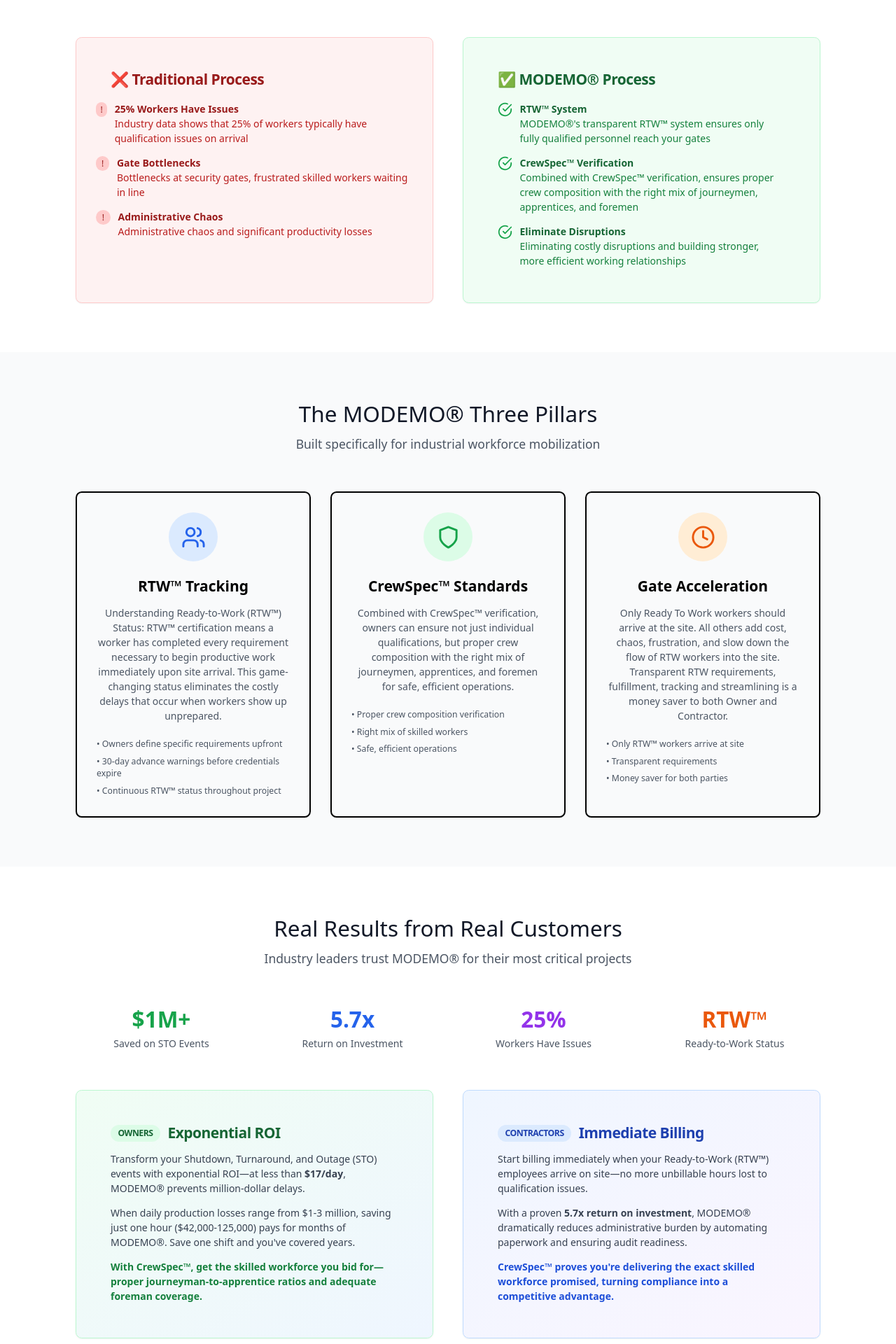
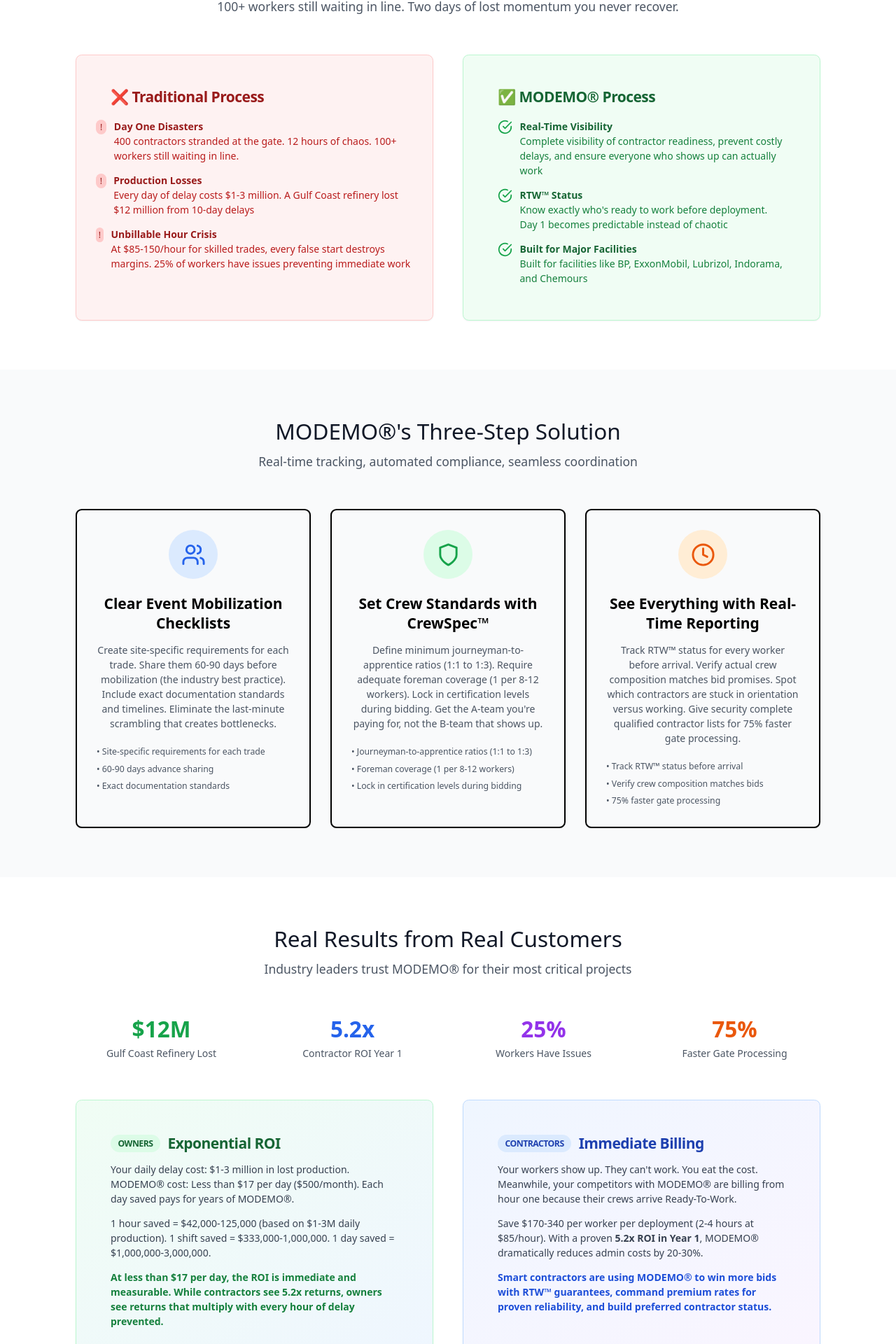
Before and after one commit to MSouch/Modemo, a React (Vite) app: page / in a window 1280 px wide. Shown: the part 794-2714 px from the top of the page at 70% size. Built offline with nearby package versions, Linux system fonts and the light colour scheme.

Commit message:
Updated content

```diff
--- a/src/components/pages/LandingPage.tsx
+++ b/src/components/pages/LandingPage.tsx
@@ -24,10 +24,10 @@
                   </span>
                 </div>
                 <h1 className="text-4xl lg:text-5xl text-gray-900 leading-tight">
-                  Turn Mobilization Chaos into Day 1 Readiness
+                  Get Them Working, Not Waiting
                 </h1>
                 <p className="text-xl text-gray-600 leading-relaxed">
-                  MODEMO® is the workforce mobilization platform purpose-built for industrial events—eliminating bottlenecks, enforcing crew quality, and delivering workforce visibility before boots hit the ground.
+                  MODEMO® is a SaaS platform that solves the mobilization chaos plaguing refineries and chemical plants. When you need to coordinate 1,500-2,000 contractors during turnarounds, MODEMO® gives you real-time visibility and control over who's qualified, who's on-site, and who's actually ready to work.
                 </p>
               </div>
 
@@ -103,10 +103,10 @@
         <div className="max-w-7xl mx-auto px-4 sm:px-6 lg:px-8">
           <div className="text-center mb-16">
             <h2 className="text-3xl lg:text-4xl text-gray-900 mb-4">
-              Why RTW™ Tracking Benefits Everyone
+              The Real Pain Points
             </h2>
             <p className="text-xl text-gray-600">
-              When non-qualified workers arrive at your site, they create a cascade of problems: bottlenecks at security gates, frustrated skilled workers waiting in line, administrative chaos, and significant productivity losses.
+              Q1 2025, Texas Gulf Coast: 400 contractors stranded at the gate because qualifications weren't verified. After 12 hours of chaos, 100+ workers still waiting in line. Two days of lost momentum you never recover.
             </p>
           </div>
 
@@ -122,8 +122,8 @@
                     <span className="text-red-800 text-sm">!</span>
                   </div>
                   <div>
-                    <h4 className="font-bold text-red-800">25% Workers Have Issues</h4>
-                    <p className="text-red-700">Industry data shows that 25% of workers typically have qualification issues on arrival</p>
+                    <h4 className="font-bold text-red-800">Day One Disasters</h4>
+                    <p className="text-red-700">400 contractors stranded at the gate. 12 hours of chaos. 100+ workers still waiting in line.</p>
                   </div>
                 </div>
                 <div className="flex items-start">
@@ -131,8 +131,8 @@
                     <span className="text-red-800 text-sm">!</span>
                   </div>
                   <div>
-                    <h4 className="font-bold text-red-800">Gate Bottlenecks</h4>
-                    <p className="text-red-700">Bottlenecks at security gates, frustrated skilled workers waiting in line</p>
+                    <h4 className="font-bold text-red-800">Production Losses</h4>
+                    <p className="text-red-700">Every day of delay costs $1-3 million. A Gulf Coast refinery lost $12 million from 10-day delays</p>
                   </div>
                 </div>
                 <div className="flex items-start">
@@ -140,8 +140,8 @@
                     <span className="text-red-800 text-sm">!</span>
                   </div>
                   <div>
-                    <h4 className="font-bold text-red-800">Administrative Chaos</h4>
-                    <p className="text-red-700">Administrative chaos and significant productivity losses</p>
+                    <h4 className="font-bold text-red-800">Unbillable Hour Crisis</h4>
+                    <p className="text-red-700">At $85-150/hour for skilled trades, every false start destroys margins. 25% of workers have issues preventing immediate work</p>
                   </div>
                 </div>
               </div>
@@ -156,22 +156,22 @@
                 <div className="flex items-start">
                   <CheckCircle className="h-6 w-6 text-green-600 mr-3 mt-0.5 flex-shrink-0" />
                   <div>
-                    <h4 className="font-bold text-green-800">RTW™ System</h4>
-                    <p className="text-green-700">MODEMO®'s transparent RTW™ system ensures only fully qualified personnel reach your gates</p>
+                    <h4 className="font-bold text-green-800">Real-Time Visibility</h4>
+                    <p className="text-green-700">Complete visibility of contractor readiness, prevent costly delays, and ensure everyone who shows up can actually work</p>
                   </div>
                 </div>
                 <div className="flex items-start">
                   <CheckCircle className="h-6 w-6 text-green-600 mr-3 mt-0.5 flex-shrink-0" />
                   <div>
-                    <h4 className="font-bold text-green-800">CrewSpec™ Verification</h4>
-                    <p className="text-green-700">Combined with CrewSpec™ verification, ensures proper crew composition with the right mix of journeymen, apprentices, and foremen</p>
+                    <h4 className="font-bold text-green-800">RTW™ Status</h4>
+                    <p className="text-green-700">Know exactly who's ready to work before deployment. Day 1 becomes predictable instead of chaotic</p>
                   </div>
                 </div>
                 <div className="flex items-start">
                   <CheckCircle className="h-6 w-6 text-green-600 mr-3 mt-0.5 flex-shrink-0" />
                   <div>
-                    <h4 className="font-bold text-green-800">Eliminate Disruptions</h4>
-                    <p className="text-green-700">Eliminating costly disruptions and building stronger, more efficient working relationships</p>
+                    <h4 className="font-bold text-green-800">Built for Major Facilities</h4>
+                    <p className="text-green-700">Built for facilities like BP, ExxonMobil, Lubrizol, Indorama, and Chemours</p>
                   </div>
                 </div>
               </CardContent>
@@ -185,10 +185,10 @@
         <div className="max-w-7xl mx-auto px-4 sm:px-6 lg:px-8">
           <div className="text-center mb-16">
             <h2 className="text-3xl lg:text-4xl text-gray-900 mb-4">
-              The MODEMO® Three Pillars
+              MODEMO®'s Three-Step Solution
             </h2>
             <p className="text-xl text-gray-600">
-              Built specifically for industrial workforce mobilization
+              Real-time tracking, automated compliance, seamless coordination
             </p>
           </div>
 
@@ -197,14 +197,14 @@
               <div className="w-20 h-20 bg-blue-100 rounded-full flex items-center justify-center mx-auto mb-6 hover:bg-blue-200 transition-colors duration-300">
                 <Users className="h-10 w-10 text-blue-600" />
               </div>
-              <h3 className="text-2xl font-bold mb-4">RTW™ Tracking</h3>
+              <h3 className="text-2xl font-bold mb-4">Clear Event Mobilization Checklists</h3>
               <p className="text-gray-600 mb-6">
-                Understanding Ready-to-Work (RTW™) Status: RTW™ certification means a worker has completed every requirement necessary to begin productive work immediately upon site arrival. This game-changing status eliminates the costly delays that occur when workers show up unprepared.
+                Create site-specific requirements for each trade. Share them 60-90 days before mobilization (the industry best practice). Include exact documentation standards and timelines. Eliminate the last-minute scrambling that creates bottlenecks.
               </p>
               <ul className="text-left space-y-2 text-sm text-gray-600">
-                <li>• Owners define specific requirements upfront</li>
-                <li>• 30-day advance warnings before credentials expire</li>
-                <li>• Continuous RTW™ status throughout project</li>
+                <li>• Site-specific requirements for each trade</li>
+                <li>• 60-90 days advance sharing</li>
+                <li>• Exact documentation standards</li>
               </ul>
             </Card>
 
@@ -212,14 +212,14 @@
               <div className="w-20 h-20 bg-green-100 rounded-full flex items-center justify-center mx-auto mb-6 hover:bg-green-200 transition-colors duration-300">
                 <Shield className="h-10 w-10 text-green-600" />
               </div>
-              <h3 className="text-2xl font-bold mb-4">CrewSpec™ Standards</h3>
+              <h3 className="text-2xl font-bold mb-4">Set Crew Standards with CrewSpec™</h3>
               <p className="text-gray-600 mb-6">
-                Combined with CrewSpec™ verification, owners can ensure not just individual qualifications, but proper crew composition with the right mix of journeymen, apprentices, and foremen for safe, efficient operations.
+                Define minimum journeyman-to-apprentice ratios (1:1 to 1:3). Require adequate foreman coverage (1 per 8-12 workers). Lock in certification levels during bidding. Get the A-team you're paying for, not the B-team that shows up.
               </p>
               <ul className="text-left space-y-2 text-sm text-gray-600">
-                <li>• Proper crew composition verification</li>
-                <li>• Right mix of skilled workers</li>
-                <li>• Safe, efficient operations</li>
+                <li>• Journeyman-to-apprentice ratios (1:1 to 1:3)</li>
+                <li>• Foreman coverage (1 per 8-12 workers)</li>
+                <li>• Lock in certification levels during bidding</li>
               </ul>
             </Card>
 
@@ -227,14 +227,14 @@
               <div className="w-20 h-20 bg-orange-100 rounded-full flex items-center justify-center mx-auto mb-6 hover:bg-orange-200 transition-colors duration-300">
                 <Clock className="h-10 w-10 text-orange-600" />
               </div>
-              <h3 className="text-2xl font-bold mb-4">Gate Acceleration</h3>
+              <h3 className="text-2xl font-bold mb-4">See Everything with Real-Time Reporting</h3>
               <p className="text-gray-600 mb-6">
-                Only Ready To Work workers should arrive at the site. All others add cost, chaos, frustration, and slow down the flow of RTW workers into the site. Transparent RTW requirements, fulfillment, tracking and streamlining is a money saver to both Owner and Contractor.
+                Track RTW™ status for every worker before arrival. Verify actual crew composition matches bid promises. Spot which contractors are stuck in orientation versus working. Give security complete qualified contractor lists for 75% faster gate processing.
               </p>
               <ul className="text-left space-y-2 text-sm text-gray-600">
-                <li>• Only RTW™ workers arrive at site</li>
-                <li>• Transparent requirements</li>
-                <li>• Money saver for both parties</li>
+                <li>• Track RTW™ status before arrival</li>
+                <li>• Verify crew composition matches bids</li>
+                <li>• 75% faster gate processing</li>
               </ul>
             </Card>
           </div>
@@ -255,20 +255,20 @@
 
           <div className="grid md:grid-cols-4 gap-8 mb-16">
             <div className="text-center hover:transform hover:scale-110 transition-all duration-300">
-              <div className="text-4xl font-bold text-green-600 mb-2">$1M+</div>
-              <p className="text-gray-600">Saved on STO Events</p>
+              <div className="text-4xl font-bold text-green-600 mb-2">$12M</div>
+              <p className="text-gray-600">Gulf Coast Refinery Lost</p>
             </div>
             <div className="text-center hover:transform hover:scale-110 transition-all duration-300">
-              <div className="text-4xl font-bold text-blue-600 mb-2">5.7x</div>
-              <p className="text-gray-600">Return on Investment</p>
+              <div className="text-4xl font-bold text-blue-600 mb-2">5.2x</div>
+              <p className="text-gray-600">Contractor ROI Year 1</p>
             </div>
             <div className="text-center hover:transform hover:scale-110 transition-all duration-300">
               <div className="text-4xl font-bold text-purple-600 mb-2">25%</div>
               <p className="text-gray-600">Workers Have Issues</p>
             </div>
             <div className="text-center hover:transform hover:scale-110 transition-all duration-300">
-              <div className="text-4xl font-bold text-orange-600 mb-2">RTW™</div>
-              <p className="text-gray-600">Ready-to-Work Status</p>
+              <div className="text-4xl font-bold text-orange-600 mb-2">75%</div>
+              <p className="text-gray-600">Faster Gate Processing</p>
             </div>
           </div>
 
@@ -284,13 +284,13 @@
                 </CardHeader>
                 <CardContent>
                   <p className="text-gray-700 mb-4">
-                    Transform your Shutdown, Turnaround, and Outage (STO) events with exponential ROI—at less than <strong>$17/day</strong>, MODEMO® prevents million-dollar delays.
+                    Your daily delay cost: $1-3 million in lost production. MODEMO® cost: Less than $17 per day ($500/month). Each day saved pays for years of MODEMO®.
                   </p>
                   <p className="text-gray-700 mb-4">
-                    When daily production losses range from $1-3 million, saving just one hour ($42,000-125,000) pays for months of MODEMO®. Save one shift and you've covered years.
+                    1 hour saved = $42,000-125,000 (based on $1-3M daily production). 1 shift saved = $333,000-1,000,000. 1 day saved = $1,000,000-3,000,000.
                   </p>
                   <p className="text-green-700 font-semibold">
-                    With CrewSpec™, get the skilled workforce you bid for—proper journeyman-to-apprentice ratios and adequate foreman coverage.
+                    At less than $17 per day, the ROI is immediate and measurable. While contractors see 5.2x returns, owners see returns that multiply with every hour of delay prevented.
                   </p>
                 </CardContent>
               </Card>
@@ -304,13 +304,13 @@
                 </CardHeader>
                 <CardContent>
                   <p className="text-gray-700 mb-4">
-                    Start billing immediately when your Ready-to-Work (RTW™) employees arrive on site—no more unbillable hours lost to qualification issues.
+                    Your workers show up. They can't work. You eat the cost. Meanwhile, your competitors with MODEMO® are billing from hour one because their crews arrive Ready-To-Work.
                   </p>
                   <p className="text-gray-700 mb-4">
-                    With a proven <strong>5.7x return on investment</strong>, MODEMO® dramatically reduces administrative burden by automating paperwork and ensuring audit readiness.
+                    Save $170-340 per worker per deployment (2-4 hours at $85/hour). With a proven <strong>5.2x ROI in Year 1</strong>, MODEMO® dramatically reduces admin costs by 20-30%.
                   </p>
                   <p className="text-blue-700 font-semibold">
-                    CrewSpec™ proves you're delivering the exact skilled workforce promised, turning compliance into a competitive advantage.
+                    Smart contractors are using MODEMO® to win more bids with RTW™ guarantees, command premium rates for proven reliability, and build preferred contractor status.
                   </p>
                 </CardContent>
               </Card>
@@ -321,10 +321,10 @@
           <Card className="p-8 bg-blue-50 border-blue-200 hover:shadow-xl hover:bg-blue-100 hover:border-blue-300 transition-all duration-300 hover:scale-102">
             <div className="text-center">
               <blockquote className="text-xl text-gray-800 italic mb-4">
-                "MODEMO® transformed our turnaround mobilization. What used to take 3 weeks now happens in 3 days. The ROI was immediate and dramatic."
+                "Day 1 becomes predictable instead of chaotic. Workers arrive ready. Orientation becomes confirmation, not qualification. Productive work begins immediately."
               </blockquote>
-              <div className="text-blue-600 font-bold">Sarah Johnson</div>
-              <div className="text-gray-600">Project Director, Major Refinery</div>
+              <div className="text-blue-600 font-bold">Chemical Plant Manager</div>
+              <div className="text-gray-600">Reduced mobilization time by 40%</div>
             </div>
           </Card>
         </div>
@@ -334,10 +334,10 @@
       <section className="py-20 bg-gradient-to-r from-blue-600 to-green-600 text-white">
         <div className="max-w-4xl mx-auto px-4 sm:px-6 lg:px-8 text-center">
           <h2 className="text-3xl lg:text-4xl font-bold mb-6">
-            Ready to Turn Chaos into Day 1 Readiness?
+            Ready When You Are
           </h2>
           <p className="text-xl mb-8 opacity-90">
-            Join industry leaders who've transformed their workforce mobilization with MODEMO®.
+            Eliminate contractor mobilization chaos. Get complete visibility of contractor readiness, prevent costly delays, and ensure everyone who shows up can actually work.
           </p>
           <a
             href="mailto:atovar@ap-vantage.com,jcrager@ap-vantage.com?subject=MODEMO Demo Request&body=Hello, I would like to schedule a demo of MODEMO."
```
